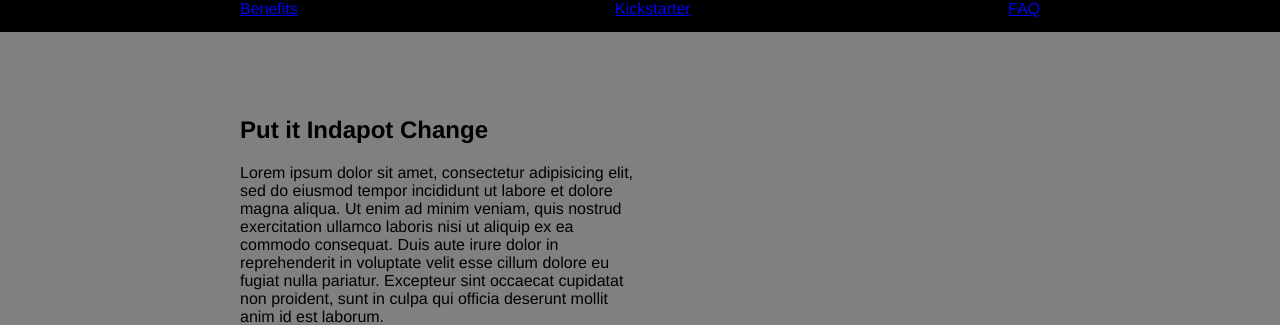
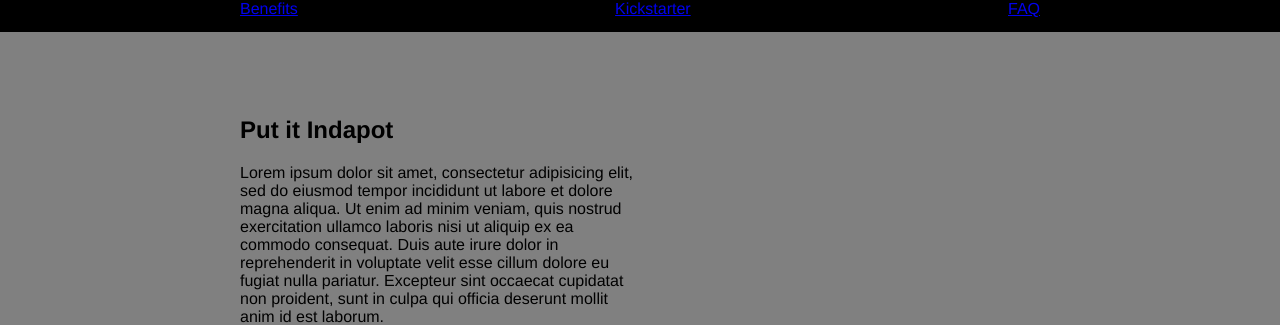
Before and after one commit to kbatson/indapot, a Jekyll site: the page built from indapot/index.md, in a window 1280 px wide and 900 px high. Shown: the top 325 px of the window. Built offline with Jekyll 4.4.1, drawn with Linux system fonts in a browser that asks for light colours.

Commit message:
Change back

```diff
--- a/indapot/_layouts/home.html
+++ b/indapot/_layouts/home.html
@@ -1,6 +1,6 @@
 {% include _header.html %}
     <section class="hero">
-        <h1 class="hero__title">Put it Indapot Change</h1>
+        <h1 class="hero__title">Put it Indapot</h1>
         <div class="hero__content">
             <p>Lorem ipsum dolor sit amet, consectetur adipisicing elit, sed do eiusmod
             tempor incididunt ut labore et dolore magna aliqua. Ut enim ad minim veniam,
```
